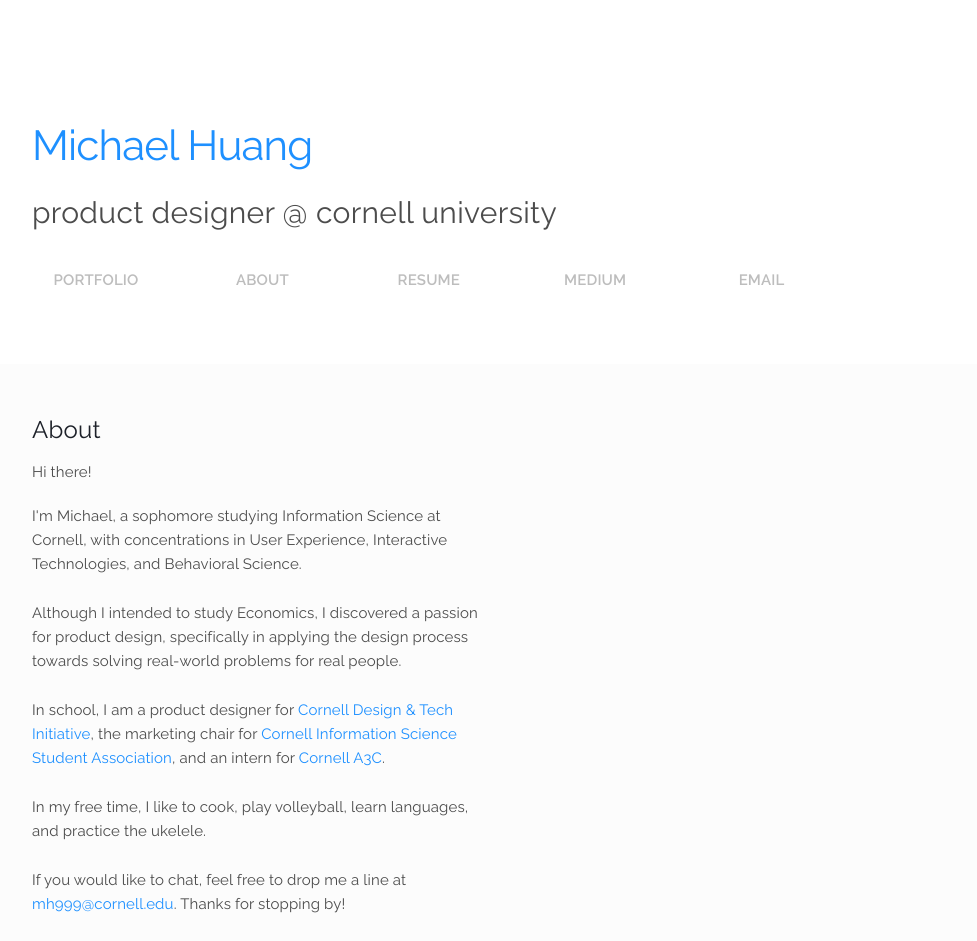
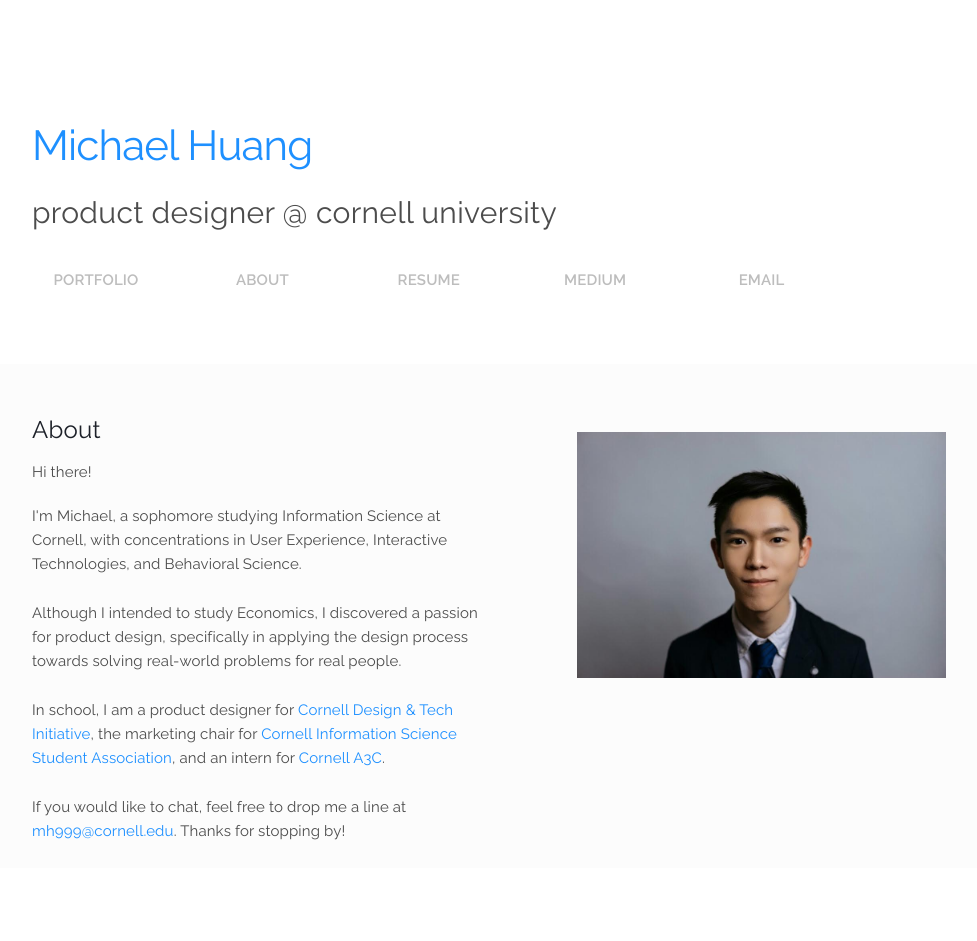
Before and after one commit to michaelhuangmk/michaelhuangmk.github.io, a Jekyll site: the page built from about.md, in a window 1280 px wide. Shown: the whole page, without its empty margins (128-1105 px from the left). Built offline with Jekyll 4.4.1, drawn with Linux system fonts in a browser that asks for light colours; our own code applies the rules of GitHub Pages for plain Markdown files; after the commit the page ends 900 px from its top, so only the background shows below that.

Commit message:
small changes

```diff
--- a/_layouts/about.html
+++ b/_layouts/about.html
@@ -10,11 +10,10 @@ layout: default
                 <p>I'm Michael, a sophomore studying Information Science at Cornell, with concentrations in User Experience, Interactive Technologies, and Behavioral Science.</p>
                 <p>Although I intended to study Economics, I discovered a passion for product design, specifically in applying the design process towards solving real-world problems for real people.
                 <p>In school, I am a product designer for <a class="u-dodgerblue" href="http://cornelldti.org/">Cornell Design & Tech Initiative</a>, the marketing chair for <a class="u-dodgerblue" href="http://issa.infosci.cornell.edu/">Cornell Information Science Student Association</a>, and an intern for <a class="u-dodgerblue" href="http://dos.cornell.edu/asian-asian-american-center">Cornell A3C</a>.</p>
-                <p>In my free time, I like to cook, play volleyball, learn languages, and practice the ukelele.</p>
                 <p>If you would like to chat, feel free to drop me a line at <a class="u-dodgerblue" href="mailto:mh999@cornell.edu"> mh999@cornell.edu</a>. Thanks for stopping by!</p>
             </div>
             <div class="six columns">
-                <!--img stuff goes here-->
+                <img src="/resources/about.jpg" height="100%" width="80%" style="margin-top: 20px" alt="Michael Huang">
             </div>
         </div>
     </div>
```
Also changed, not shown: resources/about.jpg (added), 1 other file.
